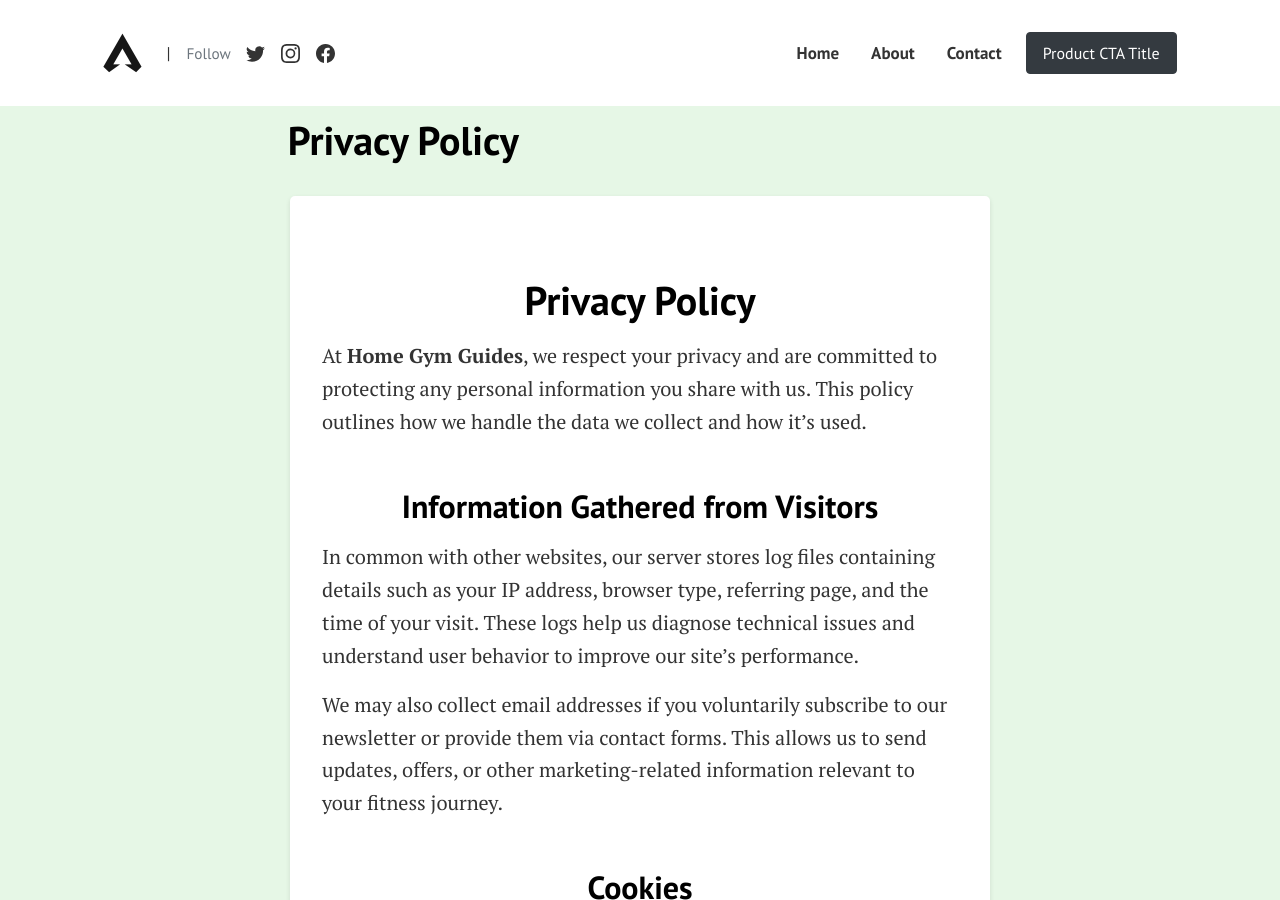
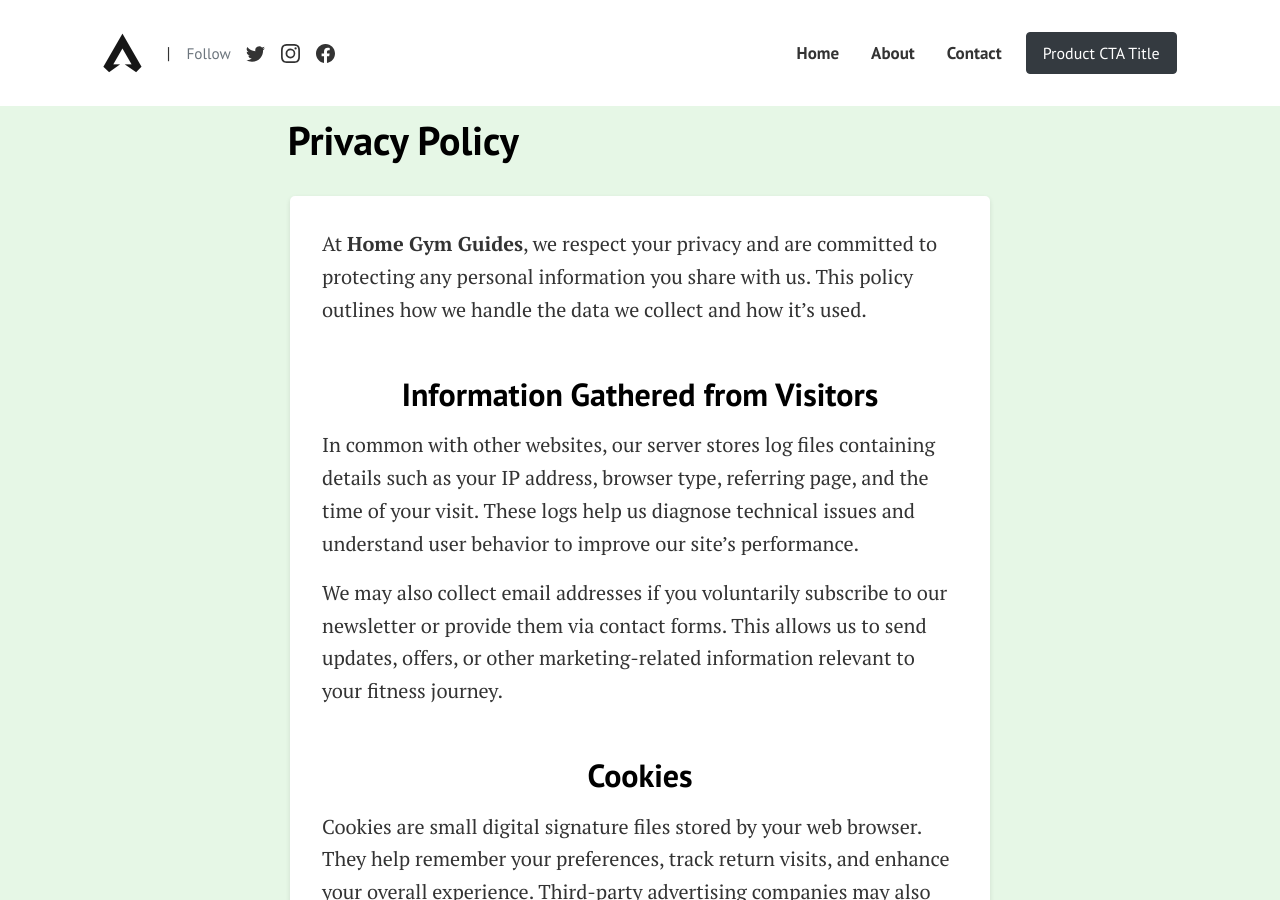
Before and after one commit to ThatMovieGuyOriginal/home-gym-guides, a Jekyll site: the page built from pages/privacy-policy.md, in a window 1280 px wide and 900 px high. Built offline with Jekyll 4.4.1, drawn with Linux system fonts in a browser that asks for light colours.

Commit message:
Update privacy-policy.md

```diff
--- a/pages/privacy-policy.md
+++ b/pages/privacy-policy.md
@@ -46,8 +46,6 @@ comments: false
 </style>
 
 <div class="privacy-container">
-  <h1>Privacy Policy</h1>
-
   <p>
     At <strong>Home Gym Guides</strong>, we respect your privacy and are committed to protecting any personal information you share with us. This policy outlines how we handle the data we collect and how it’s used.
   </p>
```
